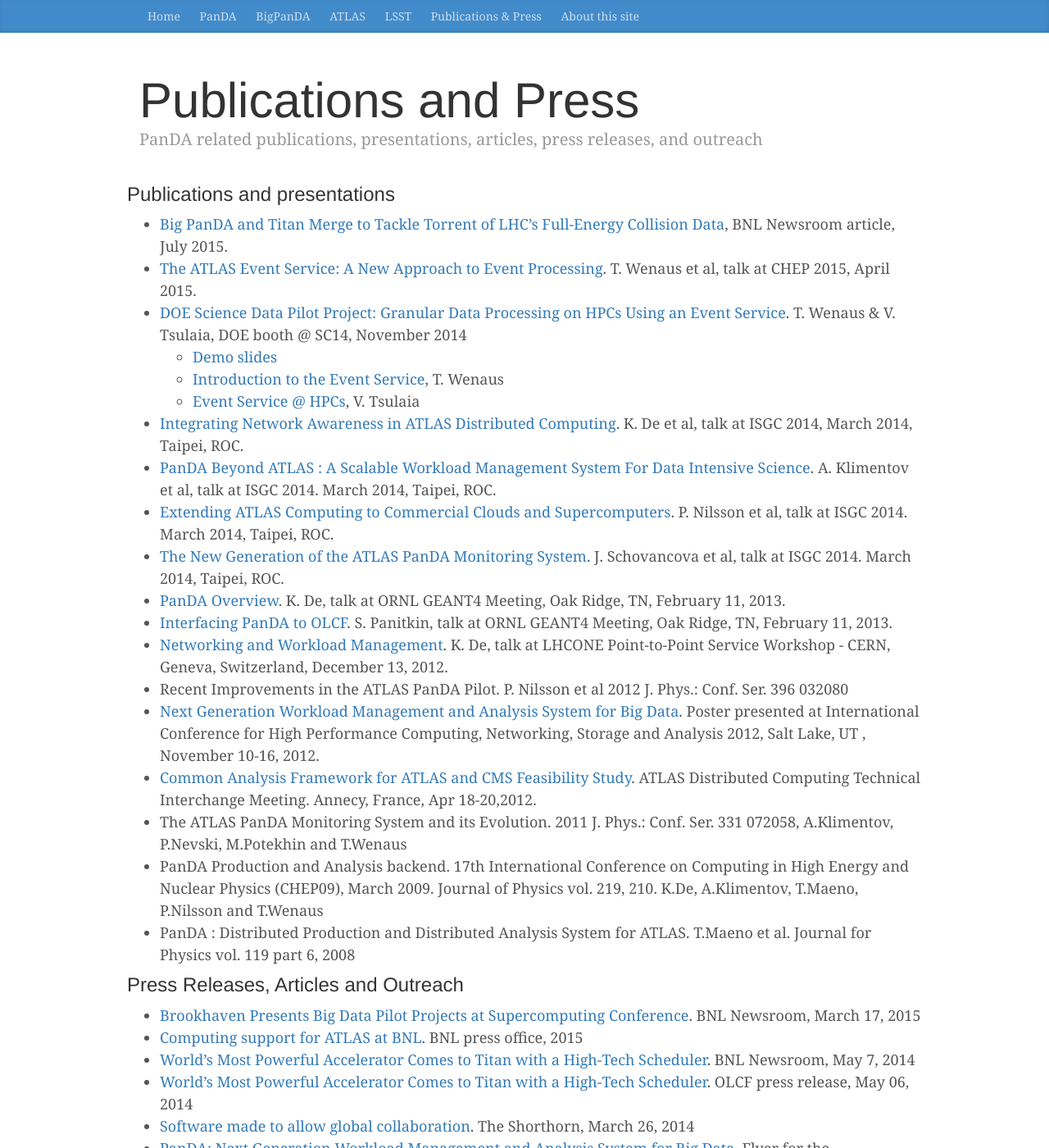
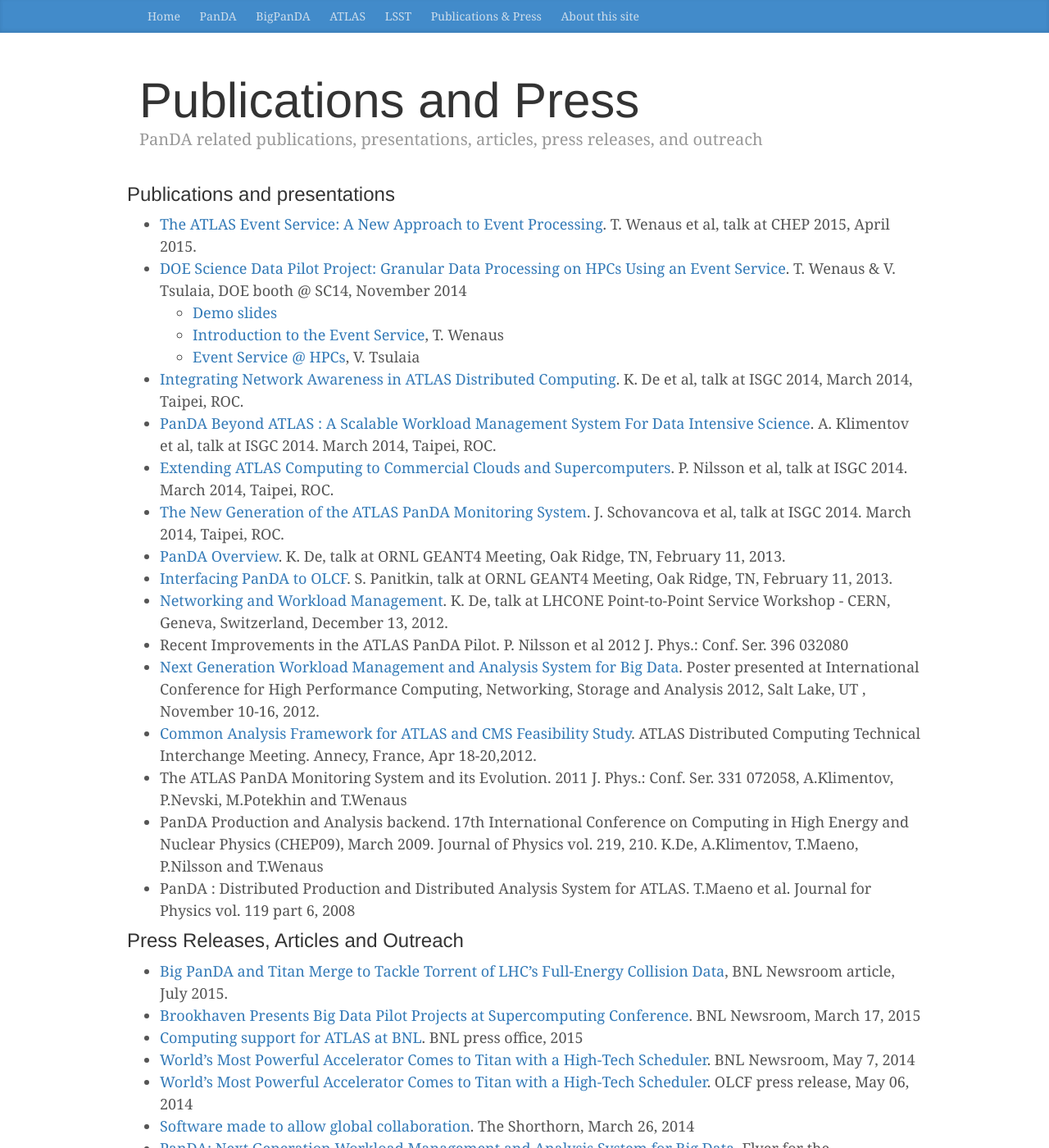
Before and after one commit to PanDAWMS/PanDAWMS.github.io, a Jekyll site: the page built from pubs.md, in a window 1280 px wide and 1400 px high. Shown: the whole window at 82% size. Built offline with Jekyll 4.4.1, drawn with Linux system fonts in a browser that asks for light colours; nearby versions of some CDN libraries; some of the changed lines change nothing that is shown.

Commit message:
put it in the right place

```diff
--- a/pubs.md
+++ b/pubs.md
@@ -7,7 +7,6 @@
 
 ### Publications and presentations
 
-* [Big PanDA and Titan Merge to Tackle Torrent of LHC's Full-Energy Collision Data](https://www.bnl.gov/newsroom/news.php?a=25796), BNL Newsroom article, July 2015.
 * [The ATLAS Event Service: A New Approach to Event Processing](/assets/Wenaus-CHEP2015-ES-ATL-SOFT-SLIDE-2015-150.pdf). T. Wenaus et al, talk at CHEP 2015, April 2015.
 * [DOE Science Data Pilot Project: Granular Data Processing on HPCs Using an Event Service](http://scdoe.info/2014/11/11/torre-wenaus-brookhaven/). T. Wenaus & V. Tsulaia, DOE booth @ SC14, November 2014
     * [Demo slides](http://goo.gl/WSdU4a)
@@ -30,6 +29,7 @@
 
 ### Press Releases, Articles and Outreach
 
+* [Big PanDA and Titan Merge to Tackle Torrent of LHC's Full-Energy Collision Data](https://www.bnl.gov/newsroom/news.php?a=25796), BNL Newsroom article, July 2015.
 * [Brookhaven Presents Big Data Pilot Projects at Supercomputing Conference](http://www.bnl.gov/newsroom/news.php?a=25571&btw=1). BNL Newsroom, March 17, 2015
 * [Computing support for ATLAS at BNL](http://www.bnl.gov/atlas/computing.php). BNL press office, 2015
 * [World’s Most Powerful Accelerator Comes to Titan with a High-Tech Scheduler](http://www.bnl.gov/newsroom/news.php?a=24864). BNL Newsroom, May 7, 2014
```
